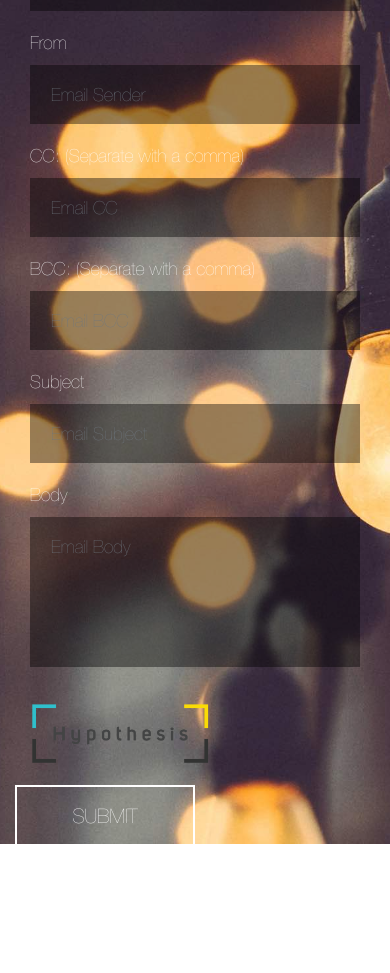
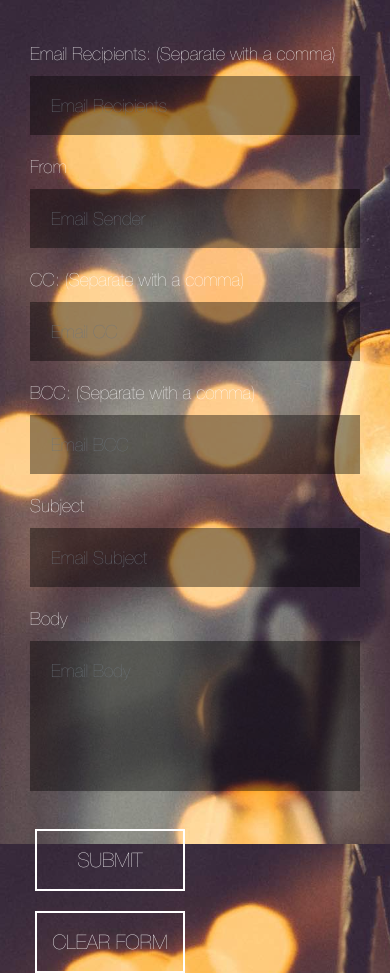
Before and after one commit to pappapete/hyp-spa, a website: page public/index.html in a window 390 px wide. Before the commit the page ends 844 px from the top, so only its background shows below. Drawn offline with nearby package versions, Linux system fonts and the light colour scheme; some packages are replaced by stand-ins of ours.

Commit message:
update styling - responsiveness

```diff
--- a/public/styles/main.css
+++ b/public/styles/main.css
@@ -20,22 +20,16 @@ html, body {
 
 .container {
     height: 100%;
-    overflow: auto;
-    display: flex;
-    align-items: center;
-    justify-content: center;
-    flex-direction: column;
 }
 
 body {
-    background-image: url('../images/bg.jpg');
-    background-repeat: no-repeat;
-    background-position: center center;
+    background: transparent url('../images/bg.jpg') no-repeat fixed center;
     background-size: cover;
 }
 
 .wrapper {
     width: 100%;
+    margin: 40px 0;
 }
 
 .form-footer {
@@ -44,10 +38,6 @@ body {
 .main-logo {
     height: 63px;
     margin: 17px 0 0 15px;
-}
-
-label {
-
 }
 
 input[type=text],
@@ -99,3 +89,28 @@ textarea.form-control {
 .red {
     color: #f00;
 }
+
+@media screen and (max-width: 630px) {
+    .main-logo {
+        display: none;
+    }
+    input[type=submit] {
+        width: 150px;
+        margin: 20px 10px 0;
+    }
+    .form-footer {
+        width: 340px;
+        margin: 0 auto;
+    }
+}
+
+@media screen and (max-width: 380px) {
+    input[type=submit] {
+        width: 120px;
+        margin: 20px 10px 0;
+        font-size: 16px;
+    }
+    .form-footer {
+        width: 290px;
+    }
+}
```
